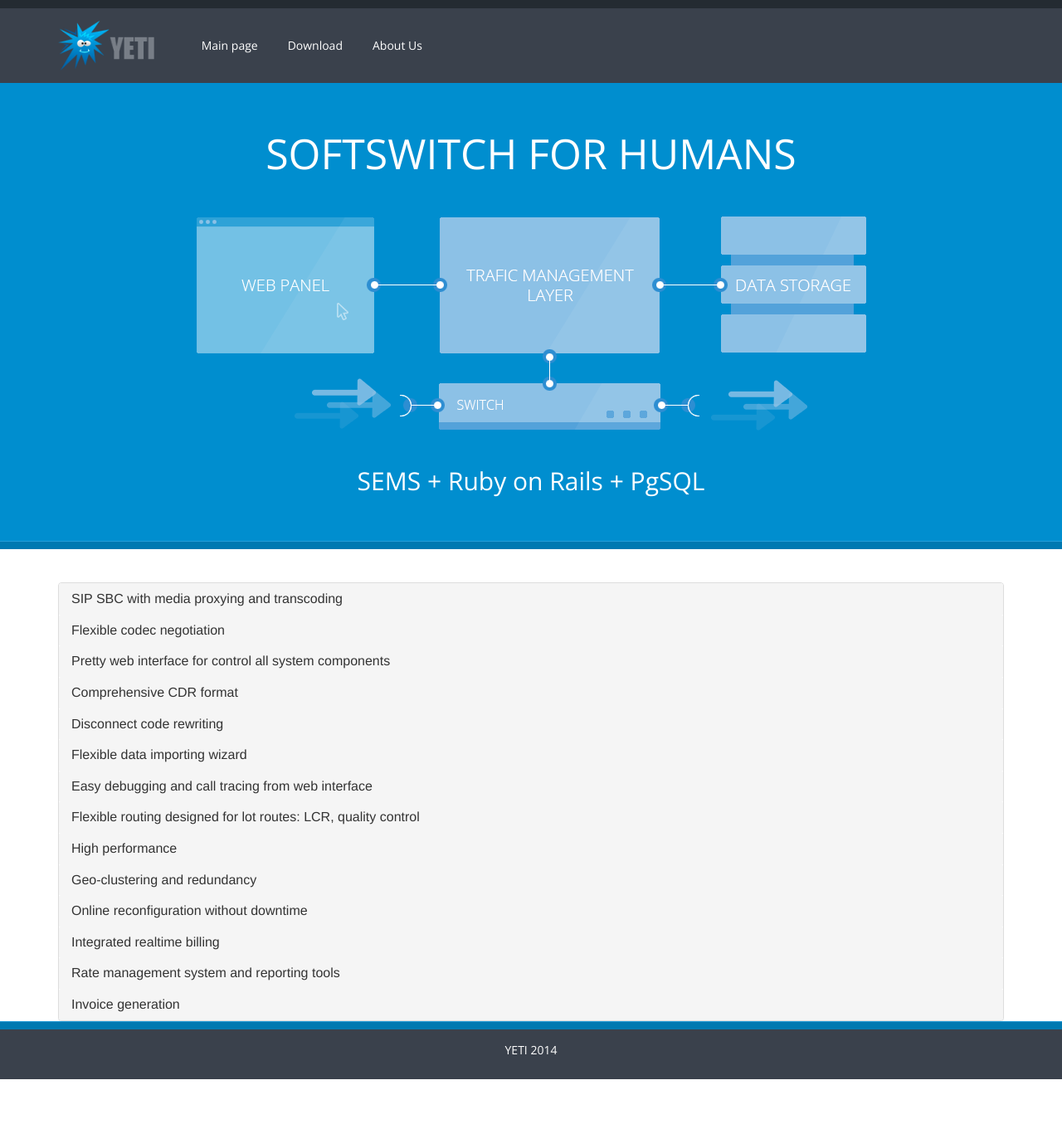
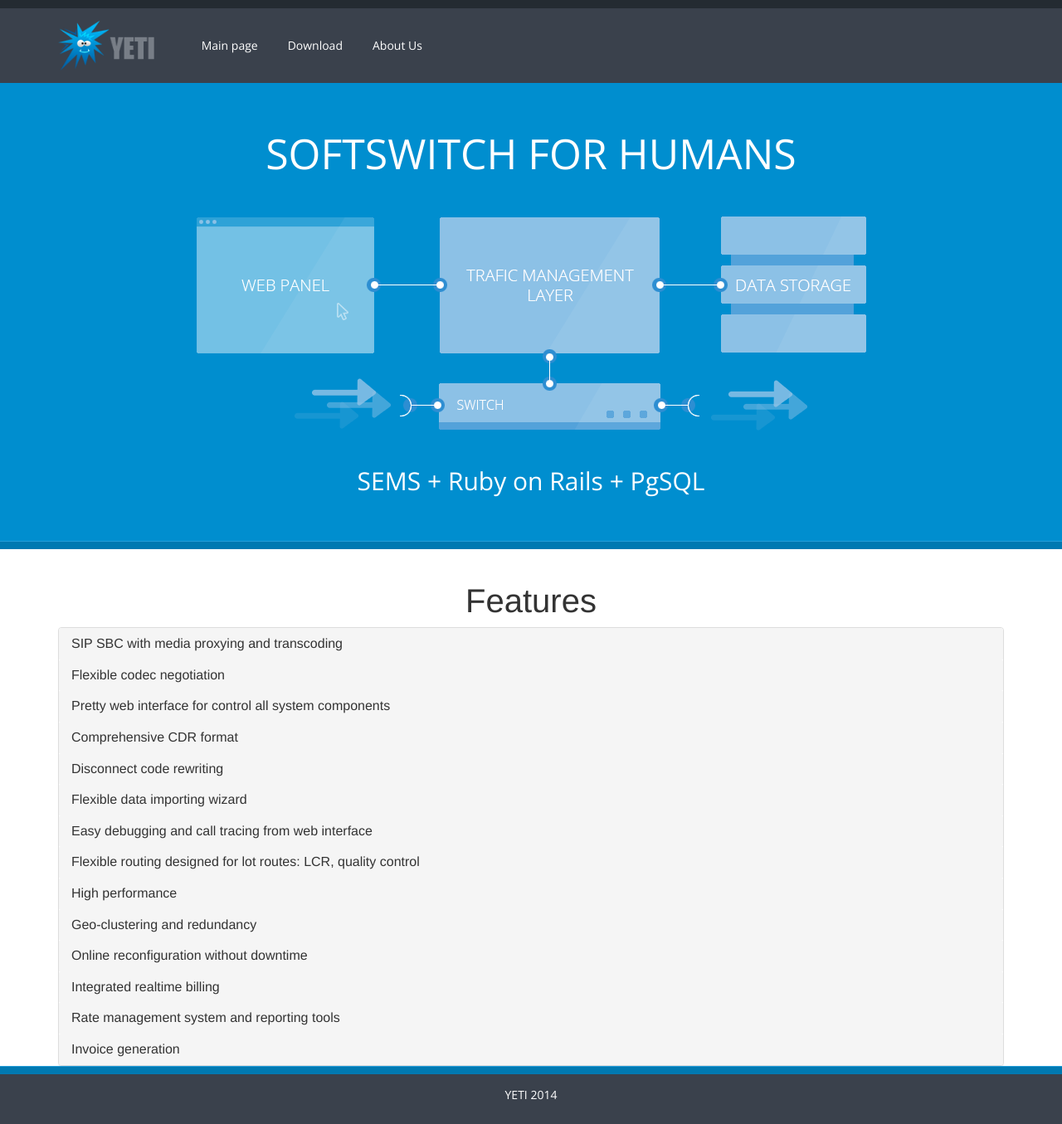
Before and after one commit to yeti-switch/yeti-switch.github.io, a Jekyll site: the page built from index.html, in a window 1280 px wide. Shown: the whole page at 83% size. Built offline with Jekyll 4.4.1, drawn with Linux system fonts in a browser that asks for light colours; Markdown is read by kramdown in place of the engine named in the settings; before the commit the page ends 1301 px from its top, so only the background shows below that.

Commit message:
index.html updated

```diff
--- a/index.html
+++ b/index.html
@@ -3,8 +3,7 @@ layout: main
 title: YETI - VOIP for humans
 ---
 
-
-
+<h2 id="features-list">Features</h2>
 
  <div class="panel-group" id="accordion">
   <div class="panel panel-default">
@@ -30,5 +29,4 @@ title: YETI - VOIP for humans
 
 
   </div>
-
-  </div>
+    </div>
```
